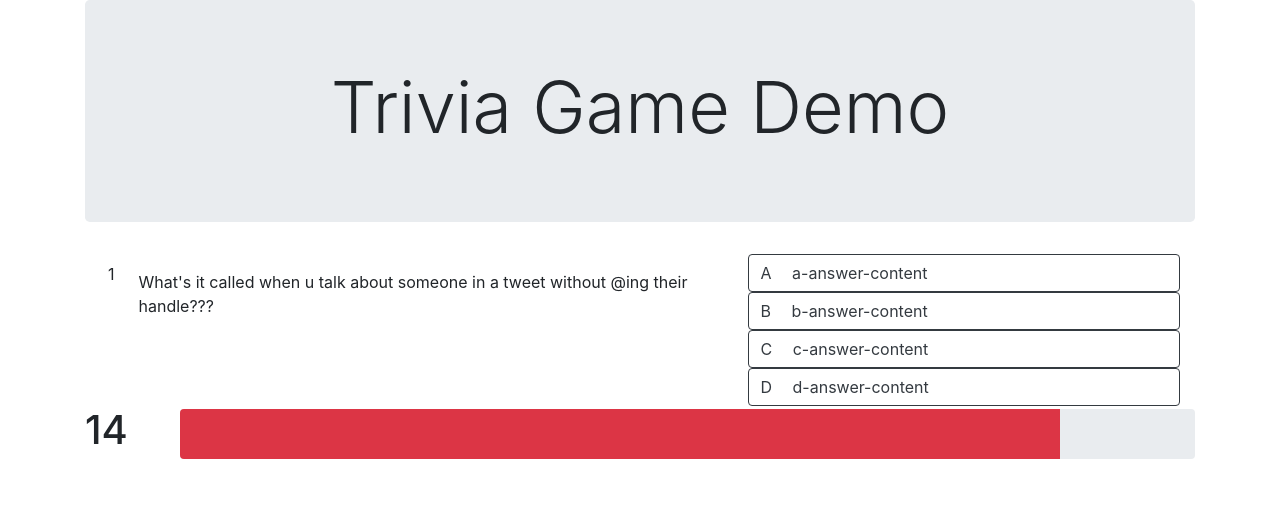
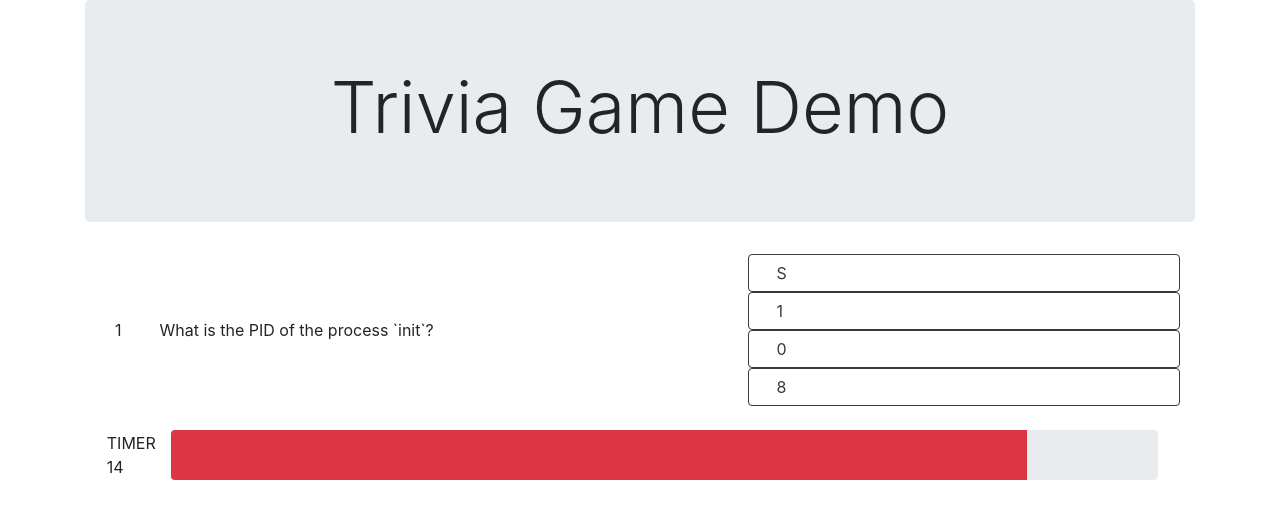
Before and after one commit to jcherven/trivia-game, a website: page index.html in a window 1280 px wide. Both pictures are taken after a click on the button "Click to start desu". Drawn offline with nearby package versions, Linux system fonts and the light colour scheme.

Commit message:
Adds random question picking and display; Adds basic button value handling for answers during timer

```diff
--- a/assets/javascript/app.js
+++ b/assets/javascript/app.js
@@ -12,8 +12,11 @@
 **/
 
 window.onload = function() {
-  $('#start-button').on('click', activeQuestion.timerStart);
-  $('.answer-button').on('click', activeQuestion.timerStop);
+  $('.answer-button').toggleClass('disabled');
+  $('#start-button').click(activeQuestion.timerStart);
+  $('.answer-button').click( function() {
+    activeQuestion.checkAnswer($(this).attr('value'));
+  })
 }
 
 var timerLimit = 16;
@@ -21,8 +24,8 @@ var scaledProgressWidth;
 var intervalId;
 var timeValue = timerLimit;
 var timerRunning = false;
-var questionNumber = 0
-var activeQuestionText = 'What\'s it called when u talk about someone in a tweet without @ing their handle???';
+var questionNumber = 0;
+var activeQuestionText;
 
 // Question-Answer Handling Object
 var activeQuestion = {
@@ -30,24 +33,67 @@ var activeQuestion = {
   questionNumber: this.questionNumber,
   timerProgressValue: timerLimit - 1,
 
-  reset: function() {
+  timerReset: function() {
     activeQuestion.time = timerLimit;
-    this.questionNumber = 0;
-
     $('#timer-digital-display').text(this.timerLimit);
-
-    $('question-number-display').text(activeQuestion.questionNumber);
   },
 
   timerStart: function() {
+    this.timerReset;
+    activeQuestionText = pickActiveQuestion(qBank);
     if (!timerRunning) {
+      $('.answer-button').toggleClass('disabled');
       activeQuestion.questionNumber++;
-      $('#start-button').replaceWith('<div class="p-2">' + activeQuestionText + '</div>');
+      $('#start-button').replaceWith('<div class="p-2">' + activeQuestionText.qText + '</div>');
+      $('#a-answer-content').html(activeQuestionText.aText);
+      $('#b-answer-content').html(activeQuestionText.bText);
+      $('#c-answer-content').html(activeQuestionText.cText);
+      $('#d-answer-content').html(activeQuestionText.dText);
       activeQuestion.displayQuestionNum();
+
       intervalId = setInterval(activeQuestion.eachCount, 1000);
       timerRunning = true;
     }
 
+    function pickActiveQuestion(qObject) {
+      // Construct a new object for display
+      function Question(qText, aText, bText, cText, dText, correct, rightText, wrongText) {
+        this.qText = qText;
+        this.aText = aText;
+        this.bText = bText;
+        this.cText = cText;
+        this.dText = dText;
+        this.correct = correct;
+        this.rightText = rightText;
+        this.wrongText = wrongText;
+      };
+
+      var result;
+      var count = 0;
+      for ( var property in qObject )
+        if (Math.random() < 1 / ++count)
+          result = property;
+      console.log(result);
+      var pickedQuestion = new Question(
+        qObject[result].question,
+        qObject[result].aAnswer,
+        qObject[result].bAnswer,
+        qObject[result].cAnswer,
+        qObject[result].dAnswer,
+        qObject[result].correct,
+        qObject[result].correctText,
+        qObject[result].incorrectText
+      );
+
+      return pickedQuestion;
+    }
+
+  },
+
+    checkAnswer: function(clicked) {
+      console.log(clicked);
+
+      return;
     },
 
   timerStop: function() {
@@ -55,6 +101,7 @@ var activeQuestion = {
     timerRunning = false;
 
   },
+
 
   eachCount: function() {
     scaledProgressWidth = 'width: ' + convertRange(activeQuestion.timerProgressValue, [1, timerLimit]) + '%'
@@ -67,7 +114,8 @@ var activeQuestion = {
     if (timerRunning) {
       if ( activeQuestion.time <= 0) {
         activeQuestion.timerStop();
-        $('.answer-button').addClass('disabled');
+        $('.answer-button').toggleClass('disabled');
+        this.timerStart;
       }
     }
 
@@ -76,7 +124,7 @@ var activeQuestion = {
      * ( value - r1[ 0 ] ) * ( r2[ 1 ] - r2[ 0 ] ) / ( r1[ 1 ] - r1[ 0 ] ) + r2[ 0 ];
      */
     function convertRange(value, range) {
-      return ( value - range[ 0 ] ) * ( 100 ) / ( range[ 1 ] - range[ 0 ] );
+      return (value - range[0]) * (100) / (range[1] - range[0]);
     }
   },
 
@@ -97,7 +145,7 @@ var activeQuestion = {
     bAnswer: 'bsh',
     cAnswer: 'ksh',
     dAnswer: 'Kernel',
-     correct: this.dAnswer,
+    correct: 'd',
     correctText: 'Yeah! Csh, bsh, and ksh are all shell environments. Kernel refers to the operating system component.',
     incorrectText: 'Nope. Think about what `sh` typically means in Unix land.'
   },
@@ -108,7 +156,7 @@ var activeQuestion = {
     bAnswer: '#!',
     cAnswer: '!#',
     dAnswer: 'None of the above',
-     correct: this.bAnswer,
+    correct: 'b',
     correctText: 'Right! Learning all of the silly nicknames for punctuation characters really helps remember how to write the shebang.',
     incorrectText: 'Wrong! Remember that the exclamation point is also informally called "bang" for short.'
   },
@@ -119,7 +167,7 @@ var activeQuestion = {
     bAnswer: '`touch`',
     cAnswer: '`tee`',
     dAnswer: '`vi`',
-     correct: this.bAnswer,
+    correct: 'b',
     correctText: 'That\'s right, creating empty files at the command line isn\'t the only thing `touch` does.',
     incorrectText: 'That\'s not it. The answer is a command you probably use a lot for a different purpose. But if you think about it, it makes a lot of sense!'
   },
@@ -130,7 +178,7 @@ var activeQuestion = {
     bAnswer: '`-i`',
     cAnswer: '`-c`',
     dAnswer: '`-p`',
-     correct: this.bAnswer,
+    correct: 'b',
     correctText: 'Yeah! the "i" is short for `--interactive`, which makes the user confirm before committing the command.',
     incorrectText: 'Nope. Think about what a prompt forces the user to do... or, even better, check the man pages!'
   },
@@ -141,7 +189,7 @@ var activeQuestion = {
     bAnswer: '`fdisk`',
     cAnswer: '`du`',
     dAnswer: '`df`',
-     correct: this.cAnswer,
+    correct: 'c',
     correctText: 'Right! Unix commands almost describe themselves once you\'re familiar with some of the conventions used in their names.',
     incorrectText: 'Nope. This particular command is very self-descriptive.'
   },
@@ -152,7 +200,7 @@ var activeQuestion = {
     bAnswer: '`}^`',
     cAnswer: '`$}`',
     dAnswer: '`}$`',
-     correct: this.dAnswer,
+    correct: 'd',
     correctText: 'Correct. The `$` regular expression is an end-of-line anchor.',
     incorrectText: 'Incorrect. Check out how "anchors" are used in regular expressions.'
   },
@@ -163,7 +211,7 @@ var activeQuestion = {
     bAnswer: 'Actually, it`s an active process viewer',
     cAnswer: 'Mounting external devices',
     dAnswer: 'Editing text based on predefined rules',
-     correct: this.dAnswer,
+    correct: 'd',
     correctText: 'Right! Sed is short for "stream editor". It\'s great for programming how you want to edit some text if you already know the contents of it.',
     incorrectText: 'Nope. If it helps, sed is short for "stream editor".'
   },
@@ -174,7 +222,7 @@ var activeQuestion = {
     bAnswer: '`cgrp`',
     cAnswer: '`grp`',
     dAnswer: '`chowner`',
-     correct: this.aAnswer,
+    correct: 'a',
     correctText: 'Right. This one can get confusing unless you pay attention to how other user modifying utilities are named.',
     incorrectText: 'Nope. Think about how other user modifying tools are named, and see if there\'s a scheme to it.'
   },
@@ -185,7 +233,7 @@ var activeQuestion = {
     bAnswer: '`Owner`',
     cAnswer: '`Group`',
     dAnswer: 'All of the above',
-     correct: this.dAnswer,
+    correct: 'd',
     correctText: 'Right. The superuser has all of the privileges of root, which completely owns the machine.',
     incorrectText: 'Incorrect. Doesn\'t the superuser have all privileges of root?'
   },
@@ -196,7 +244,7 @@ var activeQuestion = {
     bAnswer: '1',
     cAnswer: '0',
     dAnswer: '8',
-     correct: this.cAnswer,
+    correct: 'c',
     correctText: 'Yes. `init` is the parent of all processes, and is the first one there at system startup.',
     incorrectText: 'That\'s not the best guess... PIDs are numbers given sequentially, and `init` is the originating process from which all other processes are forked.'
   }
--- a/index.html
+++ b/index.html
@@ -33,10 +33,12 @@
         </div> <!--End jumbotron-->
 
         <div class="d-md-flex flex-row" id="gameplay-row">
-            <div class="col-md-7 d-flex question-column">
-                <div class="p-2" id="question-number-display">0</div>
-                <div class="p-2" id="question-text-display">
-                    <button type="button" class="btn btn-dark" id="start-button">Click to start desu</button>
+            <div class="col-md-7 d-flex align-items-center question-column">
+                <div class="col-md-1" id="question-number-display">0</div>
+                <div class="d-flex align-items-center justify-content-center">
+                    <div class="d-flex align-items-center justify-content-center" id="question-text-display">
+                        <button type="button" class="btn btn-dark" id="start-button">Click to start desu</button>
+                    </div>
                 </div>
             </div> <!--End question-column-->
 
@@ -44,29 +46,29 @@
 
                 <div class="d-flex flex-row">
                     <button type="button" class="btn btn-outline-dark btn-block text-left answer-button" id="a-button" value="a">
-                        <span class="mr-3 answer-label">A</span>
-                        <span id="a-answer-content">a-answer-content</span>
+                        <span class="mr-3 answer-label"></span>
+                        <span id="a-answer-content"></span>
                     </button>
                 </div>
 
                 <div class="d-flex flex-row">
                     <button type="button" class="btn btn-outline-dark btn-block text-left answer-button" id="b-button" value="b">
-                        <span class="mr-3 answer-label">B</span>
-                        <span id="b-answer-content">b-answer-content</span>
+                        <span class="mr-3 answer-label"></span>
+                        <span id="b-answer-content"></span>
                     </button>
                 </div>
 
                 <div class="d-flex flex-row">
                         <button type="button" class="btn btn-outline-dark btn-block text-left answer-button" id="c-button" value="c">
-                            <span class="mr-3 answer-label">C</span>
-                            <span id="c-answer-content">c-answer-content</span>
+                            <span class="mr-3 answer-label"></span>
+                            <span id="c-answer-content"></span>
                         </button>
                     </div>
 
                     <div class="d-flex flex-row">
                         <button type="button" class="btn btn-outline-dark btn-block text-left answer-button" id="d-button" value="d">
-                                <span class="mr-3 answer-label">D</span>
-                                <span id="d-answer-content">d-answer-content</span>
+                                <span class="mr-3 answer-label"></span>
+                                <span id="d-answer-content"></span>
                         </button>
                     </div>
 
@@ -74,14 +76,15 @@
 
         </div> <!--End gameplay-row-->
 
-        <div class="row align-items-center question-timer">
-            <div class="col-md-1">
-                <h1 class="display3" id="timer-digital-display">00</h1>
+        <div class="d-flex d-row mt-4 align-items-center justify-content-center question-timer">
+            <div class="d-flex flex-column justify-content-center">
+                <div id="timer-display-label">TIMER</div>
+                <div id="timer-digital-display">00</div>
             </div>
 
             <div class="col-md-11">
                 <div class="progress" style="height: 50px">
-                    <div class="progress-bar bg-danger " id="timer-progress" role="progressbar" style="width: 100%" aria-valuenow="20" aria-valuemin="0" aria-valuemax="20"></div>
+                    <div class="progress-bar bg-danger " id="timer-progress" role="progressbar" style="width: 0%" aria-valuenow="0" aria-valuemin="0" aria-valuemax="100"></div>
                 </div>
             </div>
         </div> <!-- End question-timer -->
```
Lines whose indentation alone changed are shown as unchanged.
